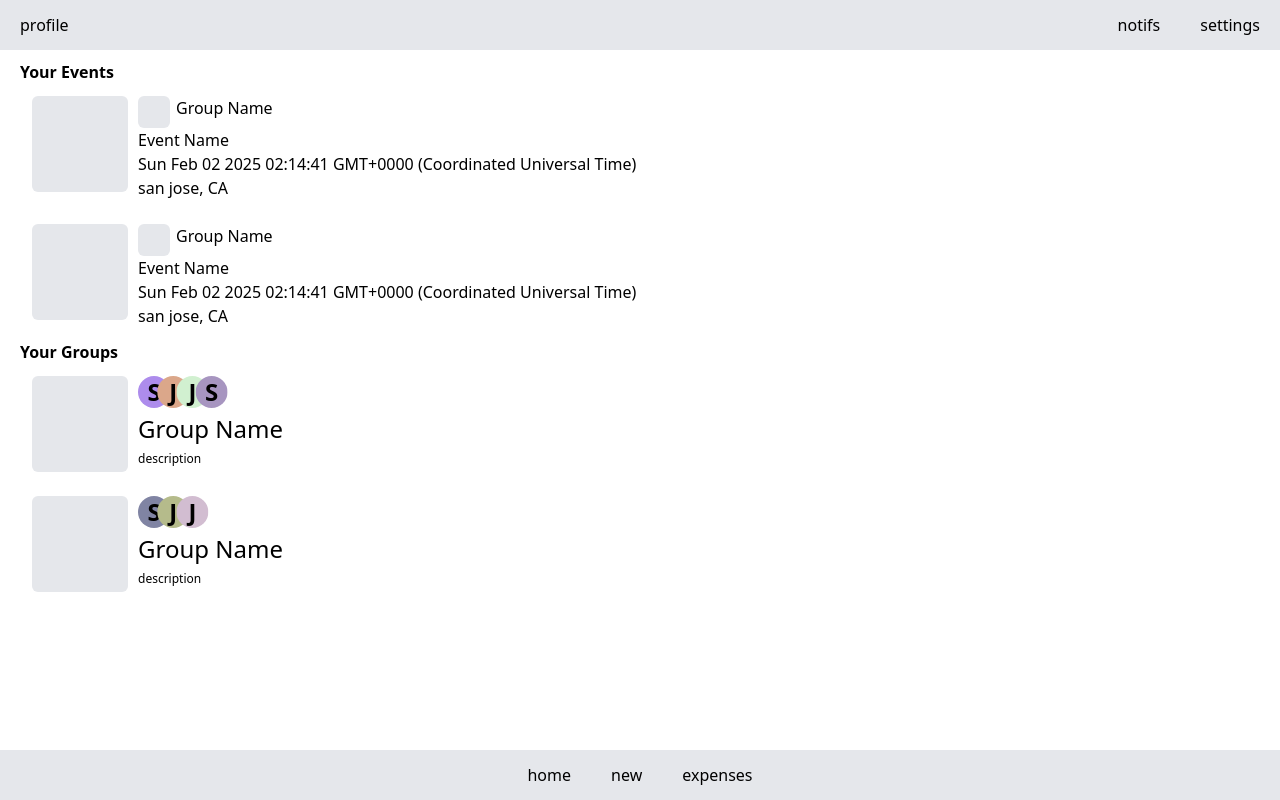
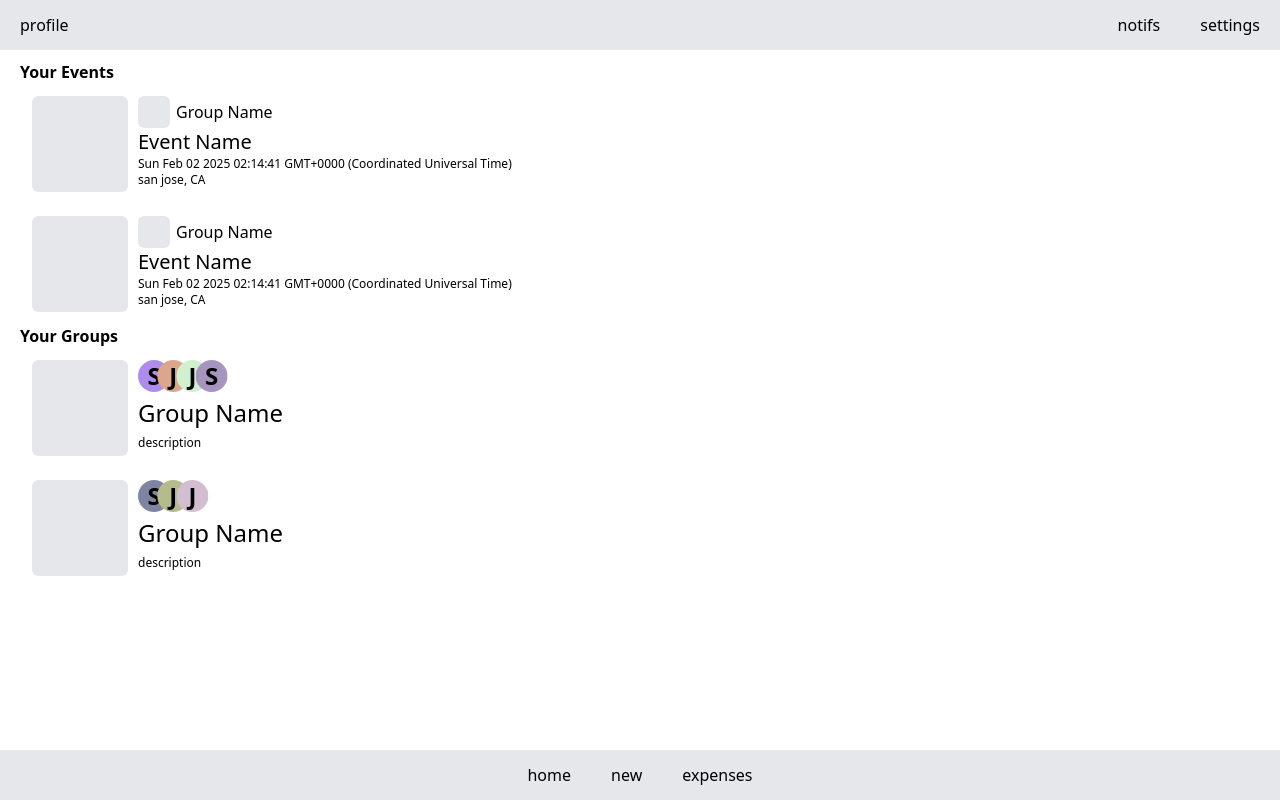
Before and after one commit to strallia/devweek-frontend, a React (Vite) app: page / in a window 1280 px wide. Built offline with nearby package versions, Linux system fonts and the light colour scheme.

Commit message:
feat: style text in events list

```diff
--- a/src/components/Home/List.jsx
+++ b/src/components/Home/List.jsx
@@ -7,13 +7,13 @@ const EventItem = ({ item }) => {
     <div className="flex gap-2.5">
       <Image url={eventImage} size="med" />
       <div>
-        <div className="flex gap-1.5">
+        <div className="flex gap-1.5 items-center">
           <Image url={groupImage} size="small" />
           {groupName}
         </div>
-        <p>{eventName}</p>
-        <p>{date.toString()}</p>
-        <p>{location}</p>
+        <p className="text-xl">{eventName}</p>
+        <p className="text-xs">{date.toString()}</p>
+        <p className="text-xs">{location}</p>
       </div>
     </div>
   );
```
